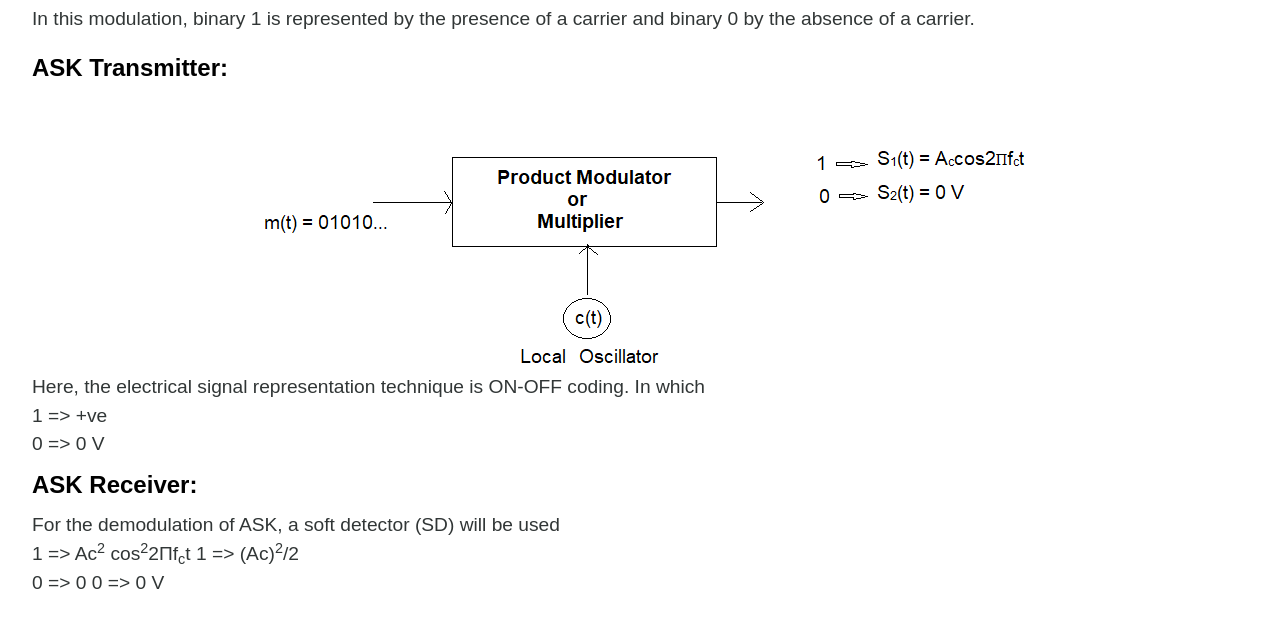
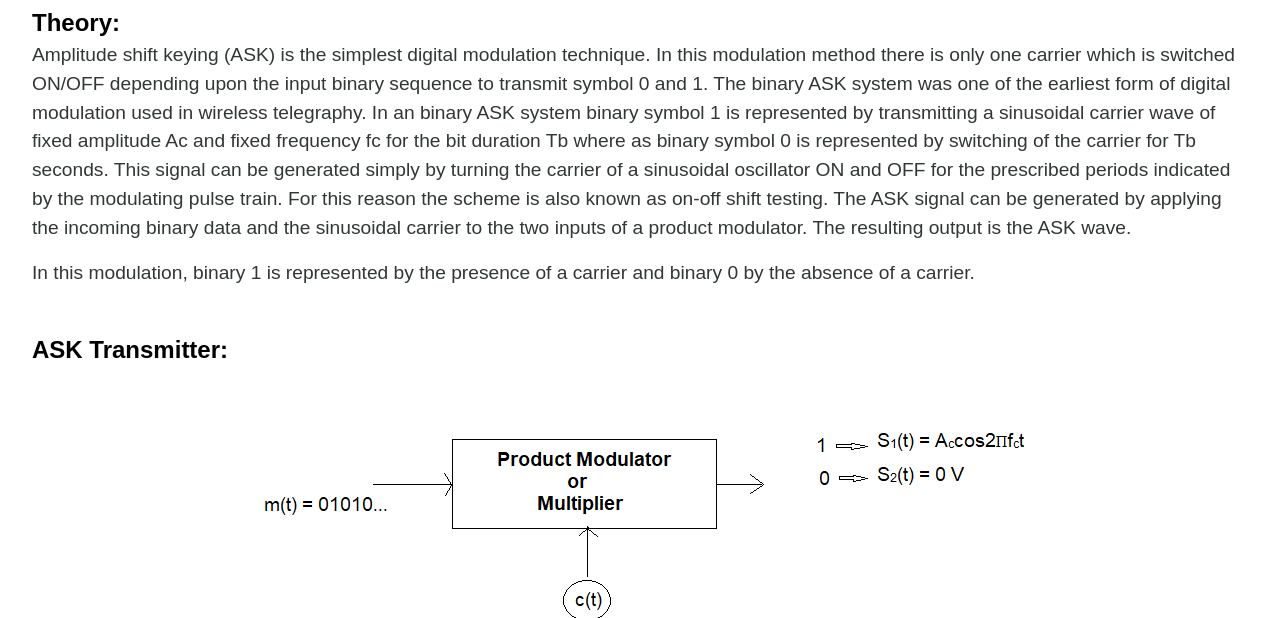
Before and after one commit to virtual-labs/exp-amplitude-shift-keying-iitd, a plain HTML site: page experiment/theory/ASK.html in a window 1280 px wide. Shown: the part 185-803 px from the top of the page. Drawn offline with nearby package versions, Linux system fonts and the light colour scheme.

Commit message:
Add files via upload

```diff
--- a/experiment/theory/ASK.html
+++ b/experiment/theory/ASK.html
@@ -160,10 +160,17 @@
           >
             Amplitude Shift Keying (ASK)
           </h2>
+
+		  <h3 class="text-[24px] font-semibold text-black">Theory:</h3>
+		            <p class="mb-4">
+Amplitude shift keying (ASK) is the simplest digital modulation technique. In this modulation method there is only one carrier which is switched ON/OFF depending upon the input binary sequence to transmit symbol 0 and 1. The binary ASK system was one of the earliest form of digital modulation used in wireless telegraphy. In an binary ASK system binary symbol 1 is represented by transmitting a sinusoidal carrier wave of fixed amplitude Ac and fixed frequency fc for the bit duration Tb where as binary symbol 0 is represented by switching of the carrier for Tb seconds. This signal can be generated simply by turning the carrier of a sinusoidal oscillator ON and OFF for the prescribed periods indicated by the modulating pulse train. For this reason the scheme is also known as on-off shift testing. The ASK signal can be generated by applying the incoming binary data and the sinusoidal carrier to the two inputs of a product modulator. The resulting output is the ASK wave.
+          </p>
+
           <p class="mb-4">
             In this modulation, binary 1 is represented by the presence of a
             carrier and binary 0 by the absence of a carrier.
           </p>
+		  <br>
           <h3 class="text-[24px] font-semibold text-black">ASK Transmitter:</h3>
           <div class="flex justify-center">
             <img
```
Also changed, not shown: experiment/theory/FSK.html (+6 -0 lines), experiment/theory/PSK.html (+5 -0 lines).
